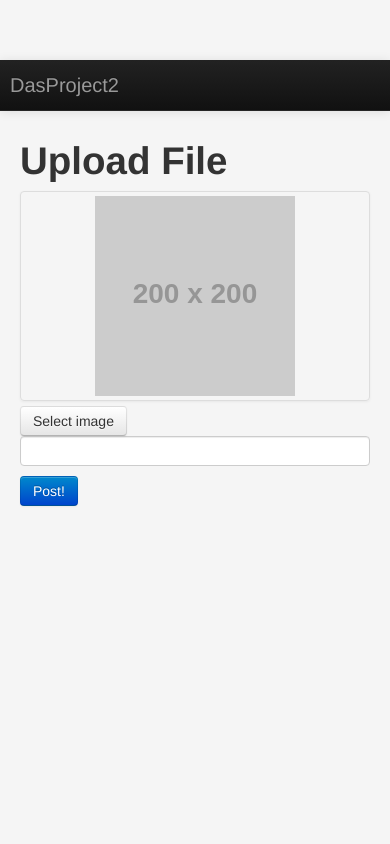
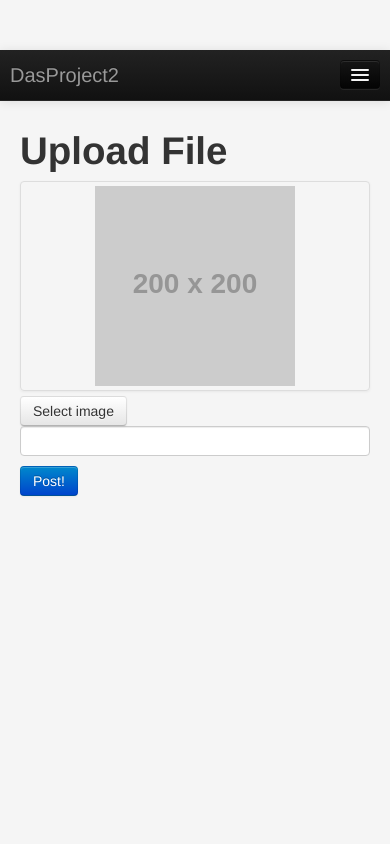
Before and after one commit to wreardan/kitty2013, a Django app: page /upload/user/1 in a window 390 px wide. Run offline with Django 3.2, Linux system fonts and the light colour scheme; the visitor is signed in with stand-in values (Sample User, id 1); grey boxes labelled with a size stand in for pictures from a placeholder-image service; data that the repository does not hold is empty; parts of the project's set-up code (start-up, migrations or seed data) failed here and were passed over; some libraries are stand-ins or nearby versions.

Commit message:
Mobile size issues resolved.

```diff
--- a/core/templates/main.html
+++ b/core/templates/main.html
@@ -29,6 +29,11 @@
         <div class="navbar navbar-inverse navbar-fixed-top">
             <div class="navbar-inner">
                 <div class="container">
+                    <button type="button" class="btn btn-navbar" data-toggle="collapse" data-target=".nav-collapse">
+                        <span class="icon-bar"></span>
+                        <span class="icon-bar"></span>
+                        <span class="icon-bar"></span>
+                    </button>
                     <a class="brand" href="/user/{{ request.user.id }}">DasProject2</a>
                     <div class="nav-collapse collapse">
                         <ul class="nav">
--- a/core/templates/upload.html
+++ b/core/templates/upload.html
@@ -4,8 +4,6 @@
     <link href="/static/css/bootstrap-fileupload.css" rel="stylesheet">
     <style type="text/css">
       body {
-        padding-top: 60px;
-        padding-bottom: 40px;
         background-color: #f5f5f5;
       }
     </style>
--- a/core/templates/user_home.html
+++ b/core/templates/user_home.html
@@ -4,8 +4,6 @@
     <link href="/static/css/bootstrap-fileupload.css" rel="stylesheet">
     <style type="text/css">
       body {
-        padding-top: 60px;
-        padding-bottom: 40px;
         background-color: #f5f5f5;
       }
     </style>
```
